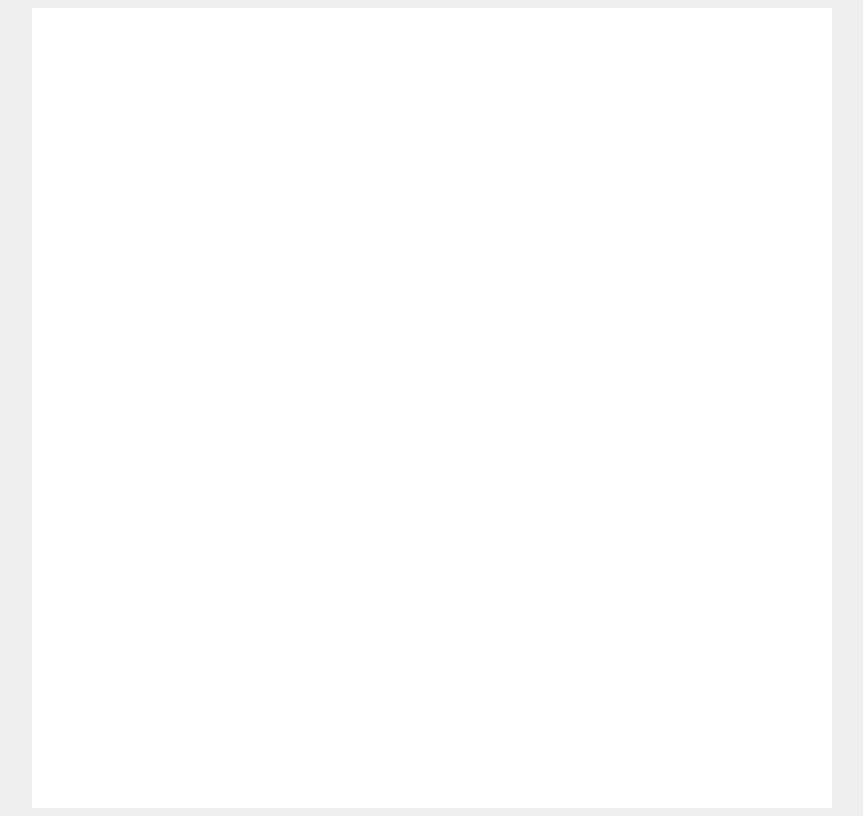
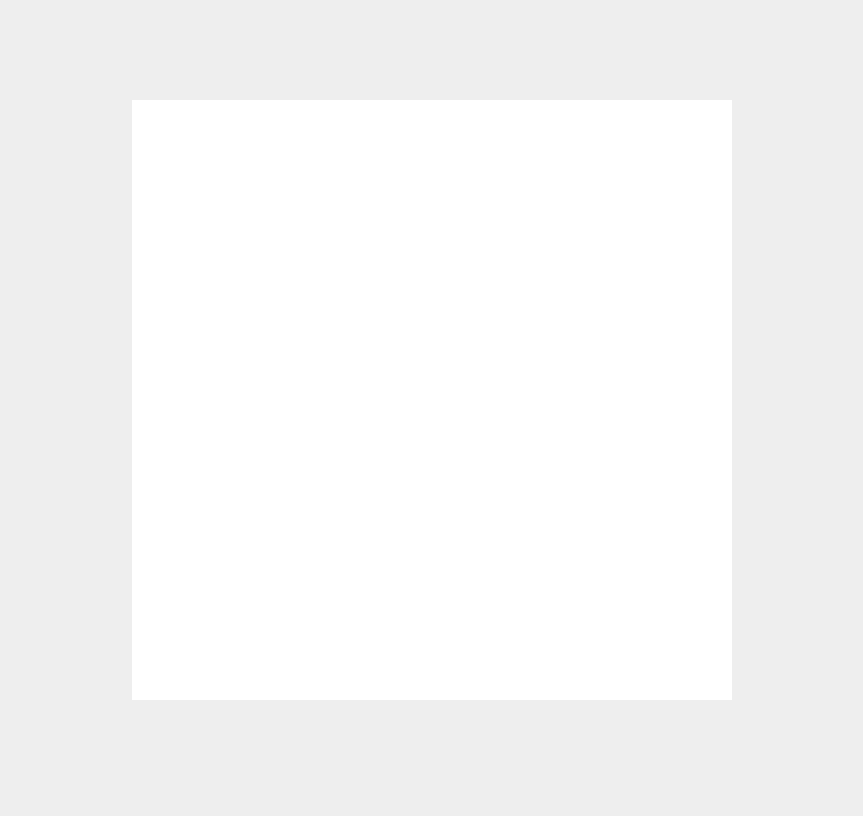
Before and after one commit to sprlm/etch-a-sketch, a plain HTML site: page index.html in a window 1280 px wide. Shown: the whole page, without its empty margins (208-1071 px from the left). Drawn offline with Linux system fonts and the light colour scheme.

Commit message:
Made grid have consistent size and position

```diff
--- a/script.js
+++ b/script.js
@@ -1,15 +1,20 @@
 function createGrid(container, gridSize) {
     for (let rows = 0; rows < gridSize; rows++) {
         const row = document.createElement('div');
+
         row.classList.add('row');
+        row.style.flex = '1';
         row.style.display = 'flex';
+
         container.appendChild(row);
+
         for (let cols = 0; cols < gridSize; cols++) {
-            const div = document.createElement('div');
-            div.classList.add('grid-square');
-            div.style.width = '50px';
-            div.style.height = '50px';
-            row.appendChild(div);
+            const gridSquare = document.createElement('div');
+
+            gridSquare.classList.add('grid-square');
+            gridSquare.style.flex = '1';
+
+            row.appendChild(gridSquare);
         }
     }
 }
--- a/style.css
+++ b/style.css
@@ -1,9 +1,20 @@
+html {
+    height: 100%;
+}
+
 body {
     display: flex;
     background-color: #eee;
     justify-content: center;
+    align-items: center;
+    height: 100%;
+    margin: 0;
 }
 
 #container {
+    display: flex;
+    flex-direction: column;
     background-color: #fff;
+    width: 75vmin;
+    height: 75vmin;
 }
```
